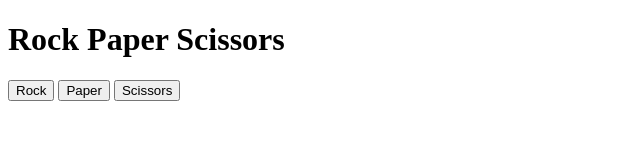
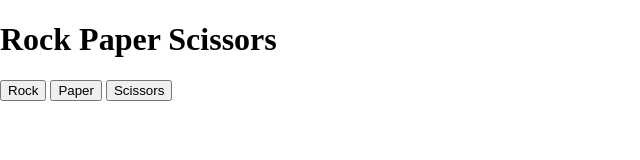
Before and after one commit to ResoluteLemon/rock-paper-scissors, a plain HTML site: page index.html in a window 1280 px wide. Shown: the whole page, without its empty margins (0-640 px from the left). Drawn offline with Linux system fonts and the light colour scheme.

Commit message:
Add style sheet and body-wide css rules

```diff
--- a/index.html
+++ b/index.html
@@ -3,13 +3,16 @@
 <head>
     <meta charset="UTF-8">
     <meta name="viewport" content="width=device-width, initial-scale=1.0">
+    <link rel="stylesheet" href="./styles/styles.css">
     <title>Rock Paper Scissors</title>
 </head>
 <body>
     <h1>Rock Paper Scissors</h1>
-    <button>Rock</button>
-    <button>Paper</button>
-    <button>Scissors</button>
+    <div>
+        <button>Rock</button>
+        <button>Paper</button>
+        <button>Scissors</button>
+    </div>
     <script src="./scripts/rock-paper-scissors.js"></script>
 </body>
 </html>
--- /dev/null
+++ b/styles/styles.css
@@ -0,0 +1,7 @@
+body {
+    box-sizing: border-box;
+    display: flex;
+    flex-flow: column wrap;
+    margin: 0;
+    padding: 0;
+}
```
